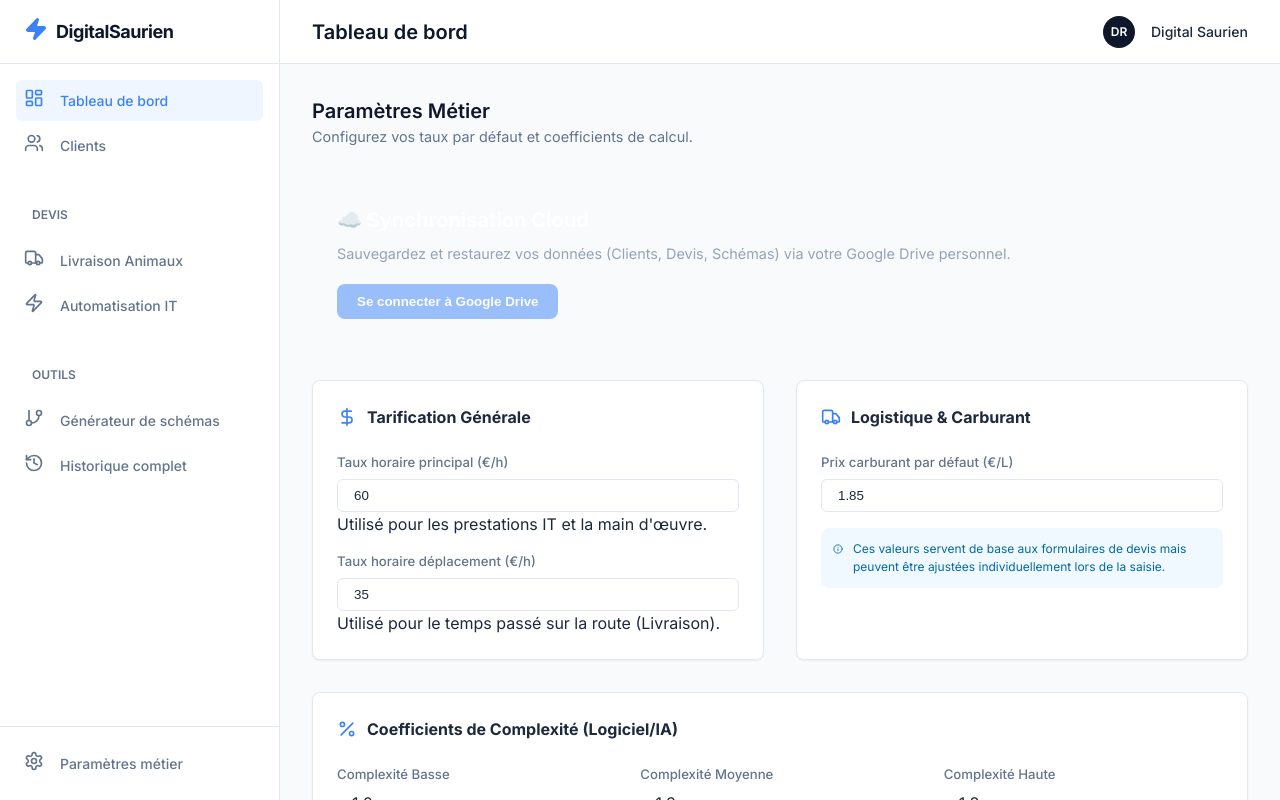
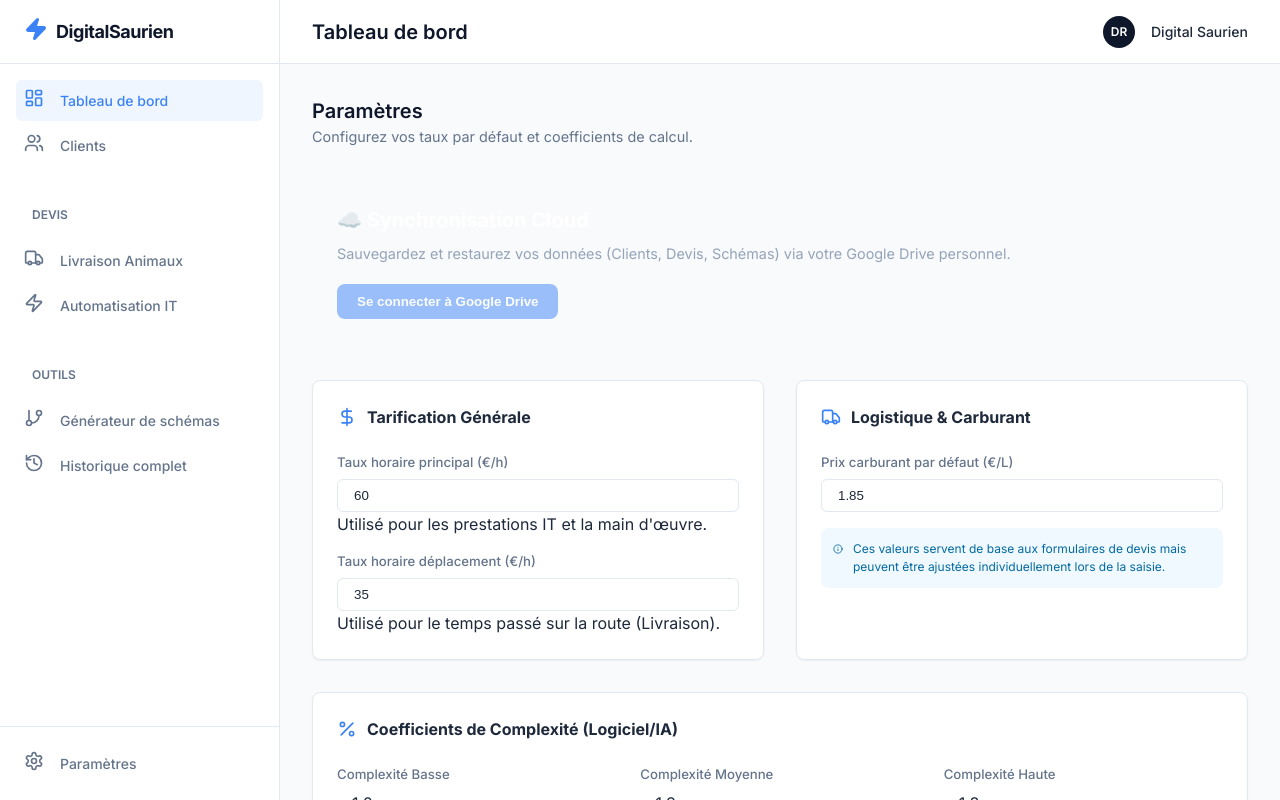
Before and after one commit to digitalsaurien-git/DigitalSaurien, a Next.js app: page /settings in a window 1280 px wide. Built offline with nearby package versions, Linux system fonts and the light colour scheme; no server answers; the database is empty.

Commit message:
ui: simplify settings label and add dashboard link to logo

```diff
--- a/src/app/settings/page.tsx
+++ b/src/app/settings/page.tsx
@@ -75,7 +75,7 @@ export default async function SettingsPage() {
   return (
     <div className="settings-container">
       <div className="section-header" style={{ marginBottom: 'var(--spacing-xl)' }}>
-        <h1 className="page-title">Paramètres Métier</h1>
+        <h1 className="page-title">Paramètres</h1>
         <p style={{ color: 'var(--text-muted)', fontSize: '0.9rem' }}>Configurez vos taux par défaut et coefficients de calcul.</p>
       </div>
 
--- a/src/components/layout/AppShell.tsx
+++ b/src/components/layout/AppShell.tsx
@@ -32,10 +32,12 @@ export const AppShell = ({ children }: { children: React.ReactNode }) => {
     <div className="app-layout">
       <aside className="sidebar">
         <div className="sidebar-header">
-          <div className="logo">
-            <span className="logo-icon"><Zap size={24} fill="#3b82f6" stroke="#3b82f6" /></span>
-            <span className="logo-text">DigitalSaurien</span>
-          </div>
+          <Link href="/dashboard" style={{ textDecoration: 'none', display: 'flex', alignItems: 'center' }}>
+            <div className="logo">
+              <span className="logo-icon"><Zap size={24} fill="#3b82f6" stroke="#3b82f6" /></span>
+              <span className="logo-text">DigitalSaurien</span>
+            </div>
+          </Link>
         </div>
 
         <nav className="sidebar-nav">
@@ -58,7 +60,7 @@ export const AppShell = ({ children }: { children: React.ReactNode }) => {
         </nav>
 
         <div className="sidebar-footer">
-          <NavItem href="/settings" icon={<Settings size={20} />} label="Paramètres métier" />
+          <NavItem href="/settings" icon={<Settings size={20} />} label="Paramètres" />
         </div>
       </aside>
 
```
